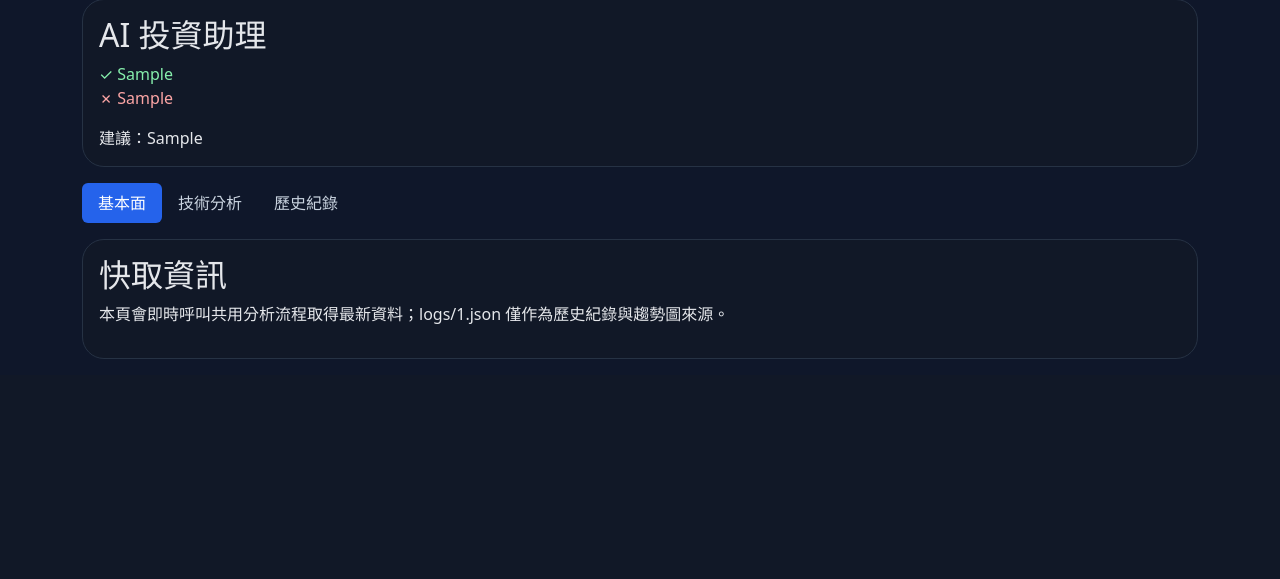
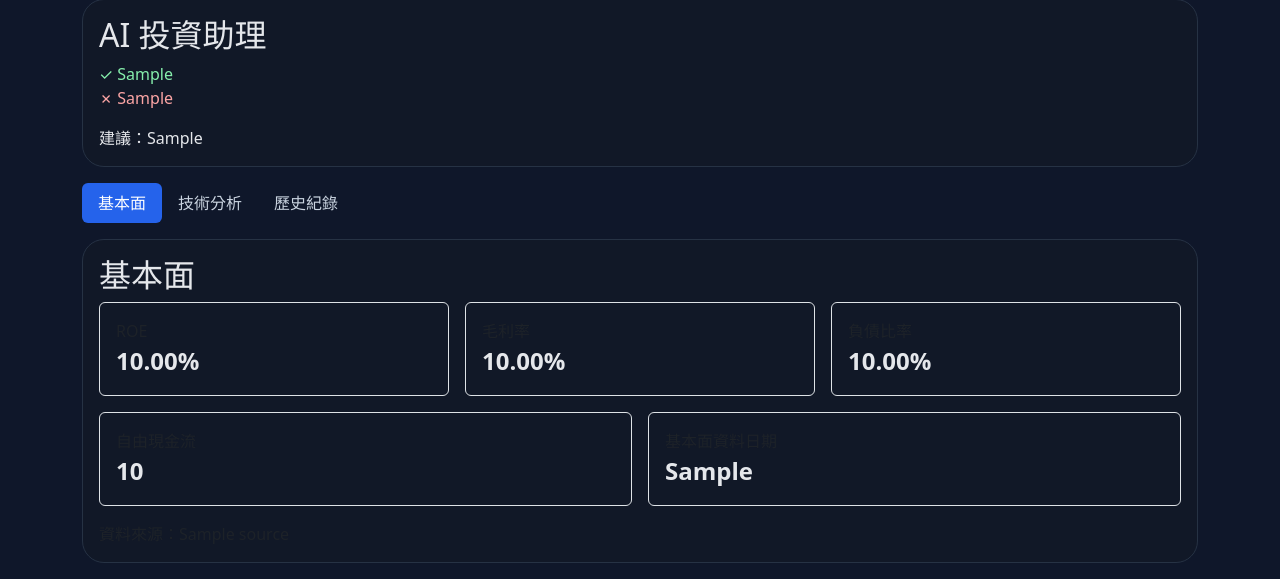
Before and after one commit to moliyi0408/stock_analyzer, a Python web app: template templates/stock.html in a window 1280 px wide. Shown: the part 781-1360 px from the top of the page. Before the commit the page ends 1140 px from the top, so only its background shows below. Run offline with Jinja, Linux system fonts and the light colour scheme; the template is opened without the code that fills it: most values are stand-ins (such as "Sample title", 1, 10 or a date in 2020); some libraries are stand-ins or nearby versions.

Commit message:
Add fundamental metrics to stock page

```diff
--- a/templates/stock.html
+++ b/templates/stock.html
@@ -88,10 +88,72 @@
 
     <div class="tab-content">
       <div class="tab-pane fade show active" id="fund">
-        <div class="card"><div class="card-body">
-          <h2>快取資訊</h2>
-          <p>本頁會即時呼叫共用分析流程取得最新資料；logs/{{ a.stock_id }}.json 僅作為歷史紀錄與趨勢圖來源。</p>
-        </div></div>
+        <div class="card">
+          <div class="card-body">
+            <h2>基本面</h2>
+
+            {% if a.fundamental %}
+            <div class="row g-3">
+
+              <div class="col-md-4">
+                <div class="border rounded p-3">
+                  <div class="text-muted">ROE</div>
+                  <div class="fs-4 fw-bold">
+                    {{ "%.2f"|format(a.fundamental.roe) }}%
+                  </div>
+                </div>
+              </div>
+
+              <div class="col-md-4">
+                <div class="border rounded p-3">
+                  <div class="text-muted">毛利率</div>
+                  <div class="fs-4 fw-bold">
+                    {{ "%.2f"|format(a.fundamental.gross_margin) }}%
+                  </div>
+                </div>
+              </div>
+
+              <div class="col-md-4">
+                <div class="border rounded p-3">
+                  <div class="text-muted">負債比率</div>
+                  <div class="fs-4 fw-bold">
+                    {{ "%.2f"|format(a.fundamental.debt_ratio) }}%
+                  </div>
+                </div>
+              </div>
+
+              <div class="col-md-6">
+                <div class="border rounded p-3">
+                  <div class="text-muted">自由現金流</div>
+                  <div class="fs-4 fw-bold">
+                    {{ "{:,.0f}".format(a.fundamental.free_cash_flow) }}
+                  </div>
+                </div>
+              </div>
+
+              <div class="col-md-6">
+                <div class="border rounded p-3">
+                  <div class="text-muted">基本面資料日期</div>
+                  <div class="fs-4 fw-bold">
+                    {{ a.fundamental.as_of }}
+                  </div>
+                </div>
+              </div>
+
+            </div>
+
+            <div class="mt-3 text-muted">
+              資料來源：{{ a.fundamental.source }}
+            </div>
+
+            {% else %}
+            <div class="alert alert-warning">
+              目前沒有可用的基本面資料。
+            </div>
+            {% endif %}
+
+          </div>
+        </div>
       </div>
       <div class="tab-pane fade" id="tech">
         <div class="card"><div class="card-body">
```
Also changed, not shown: web_app.py (+12 -2 lines).
